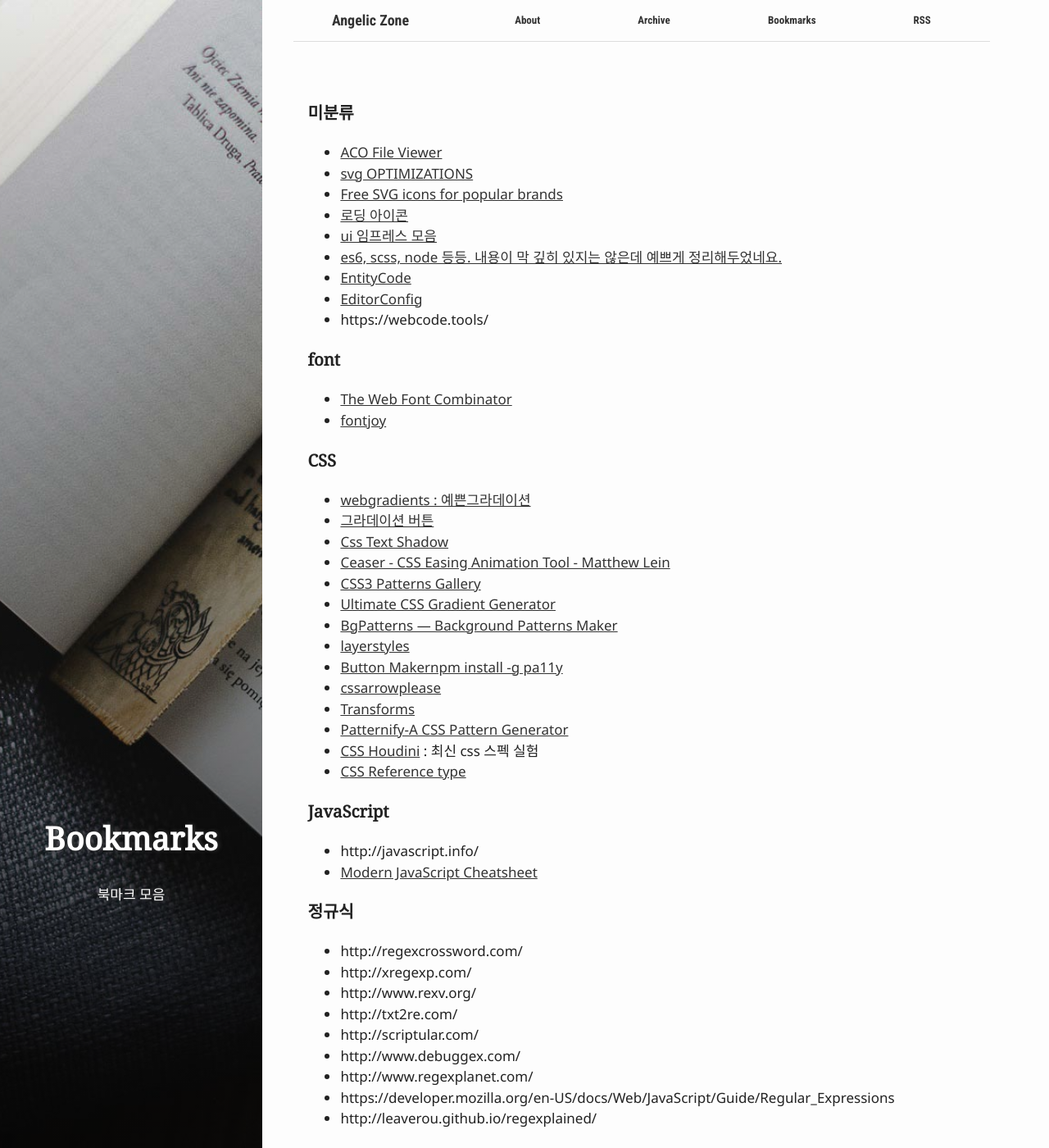
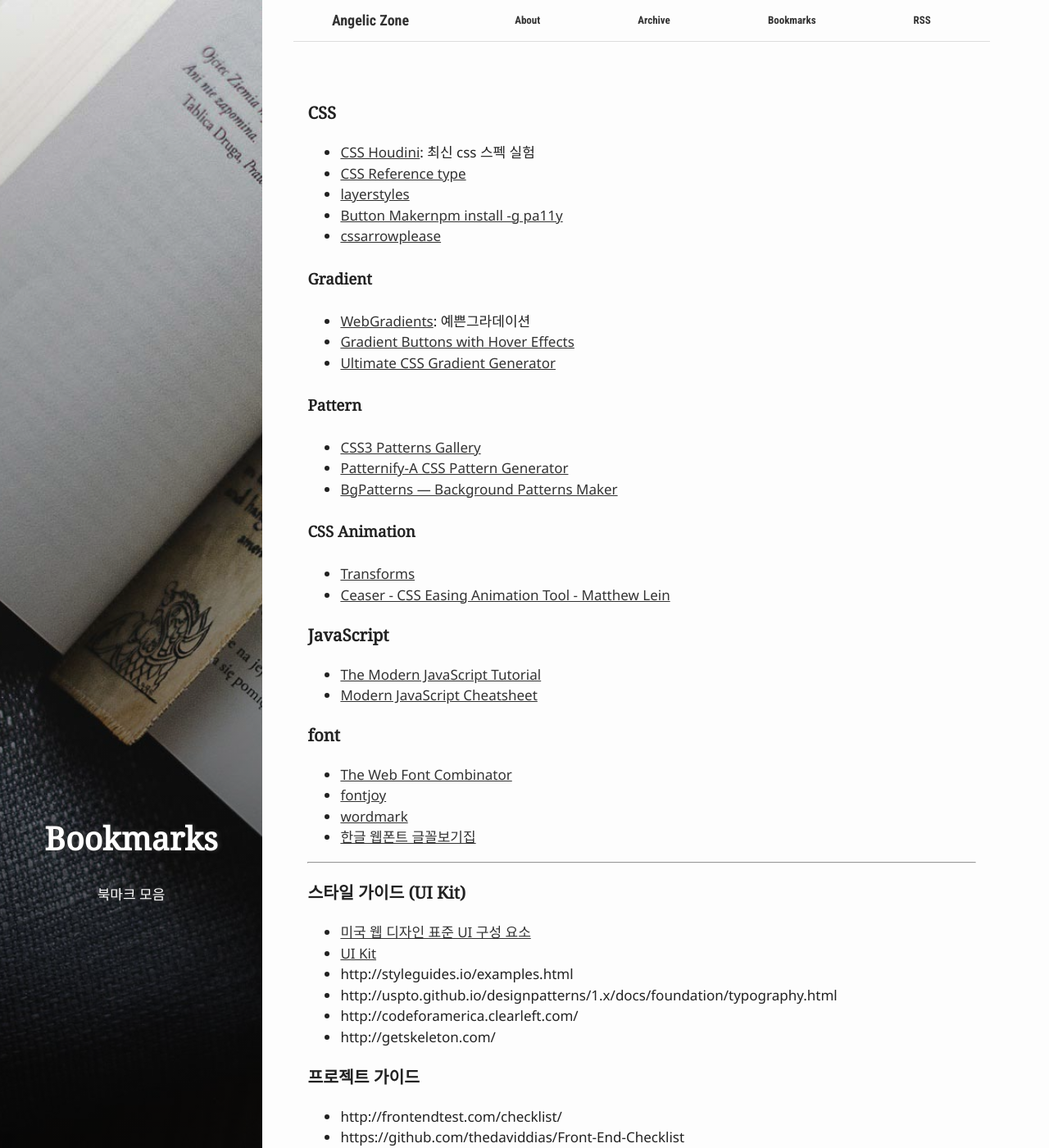
Before and after one commit to pigjh1/pigjh1.github.com, a Jekyll site: the page built from bookmarks.md, in a window 1280 px wide and 1400 px high. Shown: the whole window at 82% size. Built offline with Jekyll 4.4.1, drawn with Linux system fonts in a browser that asks for light colours; some of the changed text lies outside the part shown.

Commit message:
Update bookmarks.md

```diff
--- a/bookmarks.md
+++ b/bookmarks.md
@@ -8,59 +8,42 @@ summary: "북마크 모음"
 active: bookmarks
 ---
 
-### 미분류
-- [ACO File Viewer](https://aco-viewer.appspot.com/)
-- [svg OPTIMIZATIONS](http://sketchmaster.com/svg-optimizer)
-- [Free SVG icons for popular brands](https://simpleicons.org/)
-- [로딩 아이콘](https://loading.io/spinner/)
-- [ui 임프레스 모음](https://medium.muz.li/@usemuzli)
-- [es6, scss, node 등등. 내용이 막 깊히 있지는 않은데 예쁘게 정리해두었네요.](http://poiemaweb.com/)
-- [EntityCode](http://entitycode.com/)
-- [EditorConfig](http://editorconfig.org/)
-- https://webcode.tools/
+### CSS
+- [CSS Houdini](http://lab.iamvdo.me/houdini/): 최신 css 스펙 실험
+- [CSS Reference type](http://cssreference.io/)
+- [layerstyles](http://layerstyles.org/builder.html)
+- [Button Makernpm install -g pa11y](https://css-tricks.com/examples/ButtonMaker/)
+- [cssarrowplease](http://www.cssarrowplease.com/)
+
+#### Gradient
+- [WebGradients](https://webgradients.com/): 예쁜그라데이션
+- [Gradient Buttons with Hover Effects](http://gradientbuttons.colorion.co/)
+- [Ultimate CSS Gradient Generator](http://www.colorzilla.com/gradient-editor/)
+
+#### Pattern
+- [CSS3 Patterns Gallery](http://lea.verou.me/css3patterns/)
+- [Patternify-A CSS Pattern Generator](http://www.patternify.com/)
+- [BgPatterns — Background Patterns Maker](http://bgpatterns.com/)
+
+#### CSS Animation
+- [Transforms](http://westciv.com/tools/3Dtransforms/index.html)
+- [Ceaser - CSS Easing Animation Tool - Matthew Lein](https://matthewlein.com/tools/ceaser)
+
+### JavaScript
+- [The Modern JavaScript Tutorial](http://javascript.info/)
+- [Modern JavaScript Cheatsheet](https://github.com/mbeaudru/modern-js-cheatsheet)
 
 ### font
 - [The Web Font Combinator](http://font-combinator.com/)
 - [fontjoy](http://fontjoy.com/)
+- [wordmark](https://wordmark.it/)
+- [한글 웹폰트 글꼴보기집](http://youngkang.me/hangul-webfont-showcase/#/)
 
-### CSS
-- [webgradients : 예쁜그라데이션](https://webgradients.com/)
-- [그라데이션 버튼](http://gradientbuttons.colorion.co/)
-- [Css Text Shadow](http://www.wordpressthemeshock.com/css-text-shadow/)
-- [Ceaser - CSS Easing Animation Tool - Matthew Lein](https://matthewlein.com/tools/ceaser)
-- [CSS3 Patterns Gallery](http://lea.verou.me/css3patterns/)
-- [Ultimate CSS Gradient Generator](http://www.colorzilla.com/gradient-editor/)
-- [BgPatterns — Background Patterns Maker](http://bgpatterns.com/)
-- [layerstyles](http://layerstyles.org/builder.html)
-- [Button Makernpm install -g pa11y](https://css-tricks.com/examples/ButtonMaker/)
-- [cssarrowplease](http://www.cssarrowplease.com/)
-- [Transforms](http://westciv.com/tools/3Dtransforms/index.html)
-- [Patternify-A CSS Pattern Generator](http://www.patternify.com/)
-- [CSS Houdini](http://lab.iamvdo.me/houdini/) : 최신 css 스펙 실험
-- [CSS Reference type](http://cssreference.io/)
-
-### JavaScript
-- http://javascript.info/
-- [Modern JavaScript Cheatsheet](https://github.com/mbeaudru/modern-js-cheatsheet)
-
-### 정규식
-- http://regexcrossword.com/
-- http://xregexp.com/
-- http://www.rexv.org/
-- http://txt2re.com/
-- http://scriptular.com/
-- http://www.debuggex.com/
-- http://www.regexplanet.com/
-- https://developer.mozilla.org/en-US/docs/Web/JavaScript/Guide/Regular_Expressions
-- http://leaverou.github.io/regexplained/
-
-### Git
-- [커밋가이드](http://conventionalcommits.org/)
-- [git tips의 한국어 버전 문서입니다](https://github.com/mingrammer/git-tips)
+---
 
 ### 스타일 가이드 (UI Kit)
-- 미국 웹 디자인 표준 UI 구성 요소: https://standards.usa.gov/
-- UI Kit: https://getuikit.com/docs/core.html
+- [미국 웹 디자인 표준 UI 구성 요소](https://standards.usa.gov/)
+- [UI Kit](https://getuikit.com/docs/core.html)
 - http://styleguides.io/examples.html
 - http://uspto.github.io/designpatterns/1.x/docs/foundation/typography.html
 - http://codeforamerica.clearleft.com/
@@ -72,21 +55,11 @@ active: bookmarks
 - https://frontendchecklist.io/
 - [Project Guidelines](https://github.com/wearehive/project-guidelines/blob/master/README-ko.md)
 
-### 개발 환경
-- [본격 macOS에 개발 환경 구축하기](https://subicura.com/2017/11/22/mac-os-development-environment-setup.html)
+### Accessibility
+- [Techniques for WCAG 2.0](https://www.w3.org/TR/WCAG20-TECHS/)
+- [A11Y Style Guide](http://a11y-style-guide.com/style-guide/)
 
-### Online Code Editor
-- https://www.webpackbin.com/
-- https://codesandbox.io/
-
-### 기술블로그
-- 레진 : http://tech.lezhin.com/
-- http://tech.kakao.com/
-- http://woowabros.github.io/
-
-### Accessibility
-- Techniques for WCAG 2.0: https://www.w3.org/TR/WCAG20-TECHS/
-- A11Y Style Guide : http://a11y-style-guide.com/style-guide/
+---
 
 ### 매거진 (국외)
 - http://www.smashingmagazine.com/
@@ -102,8 +75,36 @@ active: bookmarks
 - https://www.webpagefx.com/blog/web-design/
 - https://webdesignledger.com/
 - [webdesigndev](http://www.webdesigndev.com/)
+- [Dribbble - Show and tell for designers](https://dribbble.com/)
+
+### 기술블로그 (국내)
+- [레진](http://tech.lezhin.com/)
+- [카카오](http://tech.kakao.com/)
+- [우아한형제들](http://woowabros.github.io/)
+- [Poiemaweb](http://poiemaweb.com/): es6, scss, node 등. 예쁘게 정리해 둠
 
 ---
+
+### 미분류
+- [svg OPTIMIZATIONS](http://sketchmaster.com/svg-optimizer)
+- [Free SVG icons for popular brands](https://simpleicons.org/)
+- [로딩 아이콘](https://loading.io/spinner/)
+- [EntityCode](http://entitycode.com/)
+- https://webcode.tools/
+
+
+### Git
+- [커밋가이드](http://conventionalcommits.org/)
+- [git tips의 한국어 버전 문서입니다](https://github.com/mingrammer/git-tips)
+
+### 개발 환경
+- [EditorConfig](http://editorconfig.org/): 들여쓰기 규칙 설정
+- [ACO File Viewer](https://aco-viewer.appspot.com/): acov파일을 SASS로 바꿔줌
+- [본격 macOS에 개발 환경 구축하기](https://subicura.com/2017/11/22/mac-os-development-environment-setup.html)
+
+### Online Code Editor
+- https://www.webpackbin.com/
+- https://codesandbox.io/
 
 ### 이미지 압축
 - https://tinypng.com/
@@ -116,19 +117,37 @@ active: bookmarks
 
 ---
 
-### 벤치마킹
+### 알고리즘 연습
+- https://programmers.co.kr/learn/challenges
+
+### 정규식
+- http://regexcrossword.com/
+- http://xregexp.com/
+- http://www.rexv.org/
+- http://txt2re.com/
+- http://scriptular.com/
+- http://www.debuggex.com/
+- http://www.regexplanet.com/
+- http://leaverou.github.io/regexplained/
+- https://developer.mozilla.org/en-US/docs/Web/JavaScript/Guide/Regular_Expressions
+
+---
+
+### 벤치마킹, 최신 트렌드
+- [ui 임프레스 모음](https://medium.muz.li/@usemuzli)
+
 #### 코드
 - [freefrontend](http://freefrontend.com/)
 - [tympanus - codrops](http://tympanus.net/codrops/)
+
+#### 최신사이트 (국외)
+- [awwwards](https://www.awwwards.com/)
+- [TheFWA](http://www.thefwa.com/)
+- [SF art & design portal](http://www.strangefruits.nl/)
+- [CSS Drive](http://www.cssdrive.com/)
 
 #### 최신사이트 (국내)
 - [굿디자인웹](http://www.gdweb.co.kr/)
 - [아이디어노트](http://www.ideanote.co.kr/)
 - [신비디자인](http://www.sinbd.com/index/hompy/)
 - [디비컷](https://www.dbcut.com/bbs/index.php)
-
-#### 최신사이트 (국외)
-- [awwwards](https://www.awwwards.com/)
-- [TheFWA](http://www.thefwa.com/)
-- [SF art & design portal](http://www.strangefruits.nl/)
-- [Dribbble - Show and tell for designers](https://dribbble.com/)
```
